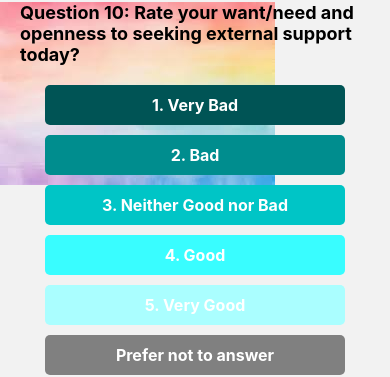
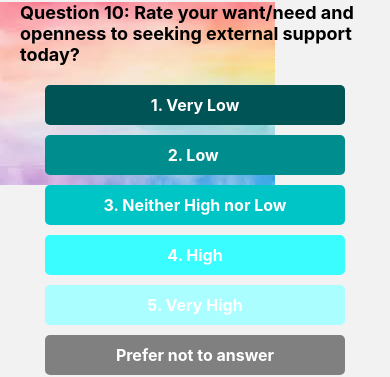
Before and after one commit to vdiyam/rAInbowJIS, a React Native app: screen /SelfAssessmentScreen10 in a window 390 px wide. Shown: the part 221-598 px from the top of the page. Built offline with nearby package versions, Linux system fonts and the light colour scheme; what @expo/react-native-action-sheet would draw is missing.

Commit message:
Updates to screens

```diff
--- a/screens/SelfAssesmentScreen.js
+++ b/screens/SelfAssesmentScreen.js
@@ -14,7 +14,7 @@ export default function SelfAssessmentScreen({ navigation }) {
   const handleNext = () => {
     // Check if a rating has been selected
     if (rating !== null) {
-      console.log("Rating selected:", rating);
+      console.log("Q1 Rating selected:", rating);
       // Navigate to the next screen
       navigation.navigate("SelfAssessmentScreen2");
     } else {
--- a/screens/SelfAssesmentScreen10.js
+++ b/screens/SelfAssesmentScreen10.js
@@ -14,6 +14,7 @@ export default function SelfAssesmentScreen10({ navigation }) {
   const handleNext = () => {
     // Check if a rating has been selected
     if (rating !== null) {
+      console.log("Q10 Rating selected:", rating);
       // If rating is selected, navigate to the next screen
       navigation.navigate("Home");
     } else {
@@ -46,7 +47,7 @@ export default function SelfAssesmentScreen10({ navigation }) {
               ]}
               onPress={() => setRating(1)}
             >
-              <Text style={styles.buttonText}>1. Very Bad</Text>
+              <Text style={styles.buttonText}>1. Very Low</Text>
             </TouchableOpacity>
             {/* Option 2 */}
             <TouchableOpacity
@@ -56,7 +57,7 @@ export default function SelfAssesmentScreen10({ navigation }) {
               ]}
               onPress={() => setRating(2)}
             >
-              <Text style={styles.buttonText}>2. Bad</Text>
+              <Text style={styles.buttonText}>2. Low </Text>
             </TouchableOpacity>
             {/* Option 3 */}
             <TouchableOpacity
@@ -66,7 +67,7 @@ export default function SelfAssesmentScreen10({ navigation }) {
               ]}
               onPress={() => setRating(3)}
             >
-              <Text style={styles.buttonText}>3. Neither Good nor Bad</Text>
+              <Text style={styles.buttonText}>3. Neither High nor Low</Text>
             </TouchableOpacity>
             {/* Option 4 */}
             <TouchableOpacity
@@ -76,7 +77,7 @@ export default function SelfAssesmentScreen10({ navigation }) {
               ]}
               onPress={() => setRating(4)}
             >
-              <Text style={styles.buttonText}>4. Good</Text>
+              <Text style={styles.buttonText}>4. High</Text>
             </TouchableOpacity>
             {/* Option 5 */}
             <TouchableOpacity
@@ -86,7 +87,7 @@ export default function SelfAssesmentScreen10({ navigation }) {
               ]}
               onPress={() => setRating(5)}
             >
-              <Text style={styles.buttonText}>5. Very Good</Text>
+              <Text style={styles.buttonText}>5. Very High</Text>
             </TouchableOpacity>
             {/* Option 6 (Prefer not to answer) */}
             <TouchableOpacity
--- a/screens/SelfAssesmentScreen2.js
+++ b/screens/SelfAssesmentScreen2.js
@@ -14,7 +14,7 @@ export default function SelfAssessmentScreen2({ navigation }) {
   const handleNext = () => {
     // Check if a rating has been selected
     if (rating !== null) {
-      console.log("Rating selected:", rating);
+      console.log("Q2 Rating selected:", rating);
       // Navigate to the next screen
       navigation.navigate("SelfAssessmentScreen3");
     } else {
--- a/screens/SelfAssesmentScreen3.js
+++ b/screens/SelfAssesmentScreen3.js
@@ -14,6 +14,7 @@ export default function SelfAssesmentScreen3({ navigation }) {
   const handleNext = () => {
     // Check if a rating has been selected
     if (rating !== null) {
+      console.log("Q3 Rating selected:", rating);
       // If rating is selected, navigate to the next screen
       navigation.navigate("SelfAssessmentScreen4");
     } else {
--- a/screens/SelfAssesmentScreen4.js
+++ b/screens/SelfAssesmentScreen4.js
@@ -14,6 +14,7 @@ export default function SelfAssesmentScreen4({ navigation }) {
   const handleNext = () => {
     // Check if a rating has been selected
     if (rating !== null) {
+      console.log("Q4 Rating selected:", rating);
       // If rating is selected, navigate to the next screen
       navigation.navigate("SelfAssessmentScreen5");
     } else {
@@ -46,7 +47,7 @@ export default function SelfAssesmentScreen4({ navigation }) {
               ]}
               onPress={() => setRating(1)}
             >
-              <Text style={styles.buttonText}>1. Very Bad</Text>
+              <Text style={styles.buttonText}>1. Very Low</Text>
             </TouchableOpacity>
             {/* Option 2 */}
             <TouchableOpacity
@@ -56,7 +57,7 @@ export default function SelfAssesmentScreen4({ navigation }) {
               ]}
               onPress={() => setRating(2)}
             >
-              <Text style={styles.buttonText}>2. Bad</Text>
+              <Text style={styles.buttonText}>2. Low</Text>
             </TouchableOpacity>
             {/* Option 3 */}
             <TouchableOpacity
@@ -66,7 +67,7 @@ export default function SelfAssesmentScreen4({ navigation }) {
               ]}
               onPress={() => setRating(3)}
             >
-              <Text style={styles.buttonText}>3. Neither Good nor Bad</Text>
+              <Text style={styles.buttonText}>3. Neither High nor Low</Text>
             </TouchableOpacity>
             {/* Option 4 */}
             <TouchableOpacity
@@ -76,7 +77,7 @@ export default function SelfAssesmentScreen4({ navigation }) {
               ]}
               onPress={() => setRating(4)}
             >
-              <Text style={styles.buttonText}>4. Good</Text>
+              <Text style={styles.buttonText}>4. High</Text>
             </TouchableOpacity>
             {/* Option 5 */}
             <TouchableOpacity
@@ -86,7 +87,7 @@ export default function SelfAssesmentScreen4({ navigation }) {
               ]}
               onPress={() => setRating(5)}
             >
-              <Text style={styles.buttonText}>5. Very Good</Text>
+              <Text style={styles.buttonText}>5. Very High</Text>
             </TouchableOpacity>
             {/* Option 6 (Prefer not to answer) */}
             <TouchableOpacity
--- a/screens/SelfAssesmentScreen5.js
+++ b/screens/SelfAssesmentScreen5.js
@@ -14,6 +14,7 @@ export default function SelfAssessmentScreen5({ navigation }) {
   const handleNext = () => {
     // Check if a rating has been selected
     if (rating !== null) {
+      console.log("Q5 Rating selected:", rating);
       // If rating is selected, navigate to the next screen
       navigation.navigate("SelfAssessmentScreen6");
     } else {
@@ -45,7 +46,7 @@ export default function SelfAssessmentScreen5({ navigation }) {
               ]}
               onPress={() => setRating(1)}
             >
-              <Text style={styles.buttonText}>1. Very Bad</Text>
+              <Text style={styles.buttonText}>1. Very Low</Text>
             </TouchableOpacity>
             {/* Option 2 */}
             <TouchableOpacity
@@ -55,7 +56,7 @@ export default function SelfAssessmentScreen5({ navigation }) {
               ]}
               onPress={() => setRating(2)}
             >
-              <Text style={styles.buttonText}>2. Bad</Text>
+              <Text style={styles.buttonText}>2. Low</Text>
             </TouchableOpacity>
             {/* Option 3 */}
             <TouchableOpacity
@@ -65,7 +66,7 @@ export default function SelfAssessmentScreen5({ navigation }) {
               ]}
               onPress={() => setRating(3)}
             >
-              <Text style={styles.buttonText}>3. Neither Good nor Bad</Text>
+              <Text style={styles.buttonText}>3. Neither High nor Low</Text>
             </TouchableOpacity>
             {/* Option 4 */}
             <TouchableOpacity
@@ -75,7 +76,7 @@ export default function SelfAssessmentScreen5({ navigation }) {
               ]}
               onPress={() => setRating(4)}
             >
-              <Text style={styles.buttonText}>4. Good</Text>
+              <Text style={styles.buttonText}>4. High</Text>
             </TouchableOpacity>
             {/* Option 5 */}
             <TouchableOpacity
@@ -85,7 +86,7 @@ export default function SelfAssessmentScreen5({ navigation }) {
               ]}
               onPress={() => setRating(5)}
             >
-              <Text style={styles.buttonText}>5. Very Good</Text>
+              <Text style={styles.buttonText}>5. Very High</Text>
             </TouchableOpacity>
             {/* Option 6 (Prefer not to answer) */}
             <TouchableOpacity
--- a/screens/SelfAssesmentScreen6.js
+++ b/screens/SelfAssesmentScreen6.js
@@ -14,6 +14,7 @@ export default function SelfAssesmentScreen6({ navigation }) {
   const handleNext = () => {
     // Check if a rating has been selected
     if (rating !== null) {
+      console.log("Q6 Rating selected:", rating);
       // If rating is selected, navigate to the next screen
       navigation.navigate("SelfAssessmentScreen7");
     } else {
--- a/screens/SelfAssesmentScreen7.js
+++ b/screens/SelfAssesmentScreen7.js
@@ -14,6 +14,7 @@ export default function SelfAssesmentScreen7({ navigation }) {
   const handleNext = () => {
     // Check if a rating has been selected
     if (rating !== null) {
+      console.log("Q7 Rating selected:", rating);
       // If rating is selected, navigate to the next screen
       navigation.navigate("SelfAssessmentScreen8");
     } else {
--- a/screens/SelfAssesmentScreen8.js
+++ b/screens/SelfAssesmentScreen8.js
@@ -14,6 +14,7 @@ export default function SelfAssesmentScreen8({ navigation }) {
   const handleNext = () => {
     // Check if a rating has been selected
     if (rating !== null) {
+      console.log("Q8 Rating selected:", rating);
       // If rating is selected, navigate to the next screen
       navigation.navigate("SelfAssessmentScreen9");
     } else {
@@ -46,7 +47,7 @@ export default function SelfAssesmentScreen8({ navigation }) {
               ]}
               onPress={() => setRating(1)}
             >
-              <Text style={styles.buttonText}>1. Very Bad</Text>
+              <Text style={styles.buttonText}>1. Very High</Text>
             </TouchableOpacity>
             {/* Option 2 */}
             <TouchableOpacity
@@ -56,7 +57,7 @@ export default function SelfAssesmentScreen8({ navigation }) {
               ]}
               onPress={() => setRating(2)}
             >
-              <Text style={styles.buttonText}>2. Bad</Text>
+              <Text style={styles.buttonText}>2. High</Text>
             </TouchableOpacity>
             {/* Option 3 */}
             <TouchableOpacity
@@ -66,7 +67,7 @@ export default function SelfAssesmentScreen8({ navigation }) {
               ]}
               onPress={() => setRating(3)}
             >
-              <Text style={styles.buttonText}>3. Neither Good nor Bad</Text>
+              <Text style={styles.buttonText}>3. Neither High nor Low</Text>
             </TouchableOpacity>
             {/* Option 4 */}
             <TouchableOpacity
@@ -76,7 +77,7 @@ export default function SelfAssesmentScreen8({ navigation }) {
               ]}
               onPress={() => setRating(4)}
             >
-              <Text style={styles.buttonText}>4. Good</Text>
+              <Text style={styles.buttonText}>4. Low</Text>
             </TouchableOpacity>
             {/* Option 5 */}
             <TouchableOpacity
@@ -86,7 +87,7 @@ export default function SelfAssesmentScreen8({ navigation }) {
               ]}
               onPress={() => setRating(5)}
             >
-              <Text style={styles.buttonText}>5. Very Good</Text>
+              <Text style={styles.buttonText}>5. Very Low</Text>
             </TouchableOpacity>
             {/* Option 6 (Prefer not to answer) */}
             <TouchableOpacity
--- a/screens/SelfAssesmentScreen9.js
+++ b/screens/SelfAssesmentScreen9.js
@@ -14,6 +14,7 @@ export default function SelfAssesmentScreen9({ navigation }) {
   const handleNext = () => {
     // Check if a rating has been selected
     if (rating !== null) {
+      console.log("Q9 Rating selected:", rating);
       // If rating is selected, navigate to the next screen
       navigation.navigate("SelfAssessmentScreen10");
     } else {
```
Also changed, not shown: screens/JournalEntryScreen.js (+86 -10 lines).
